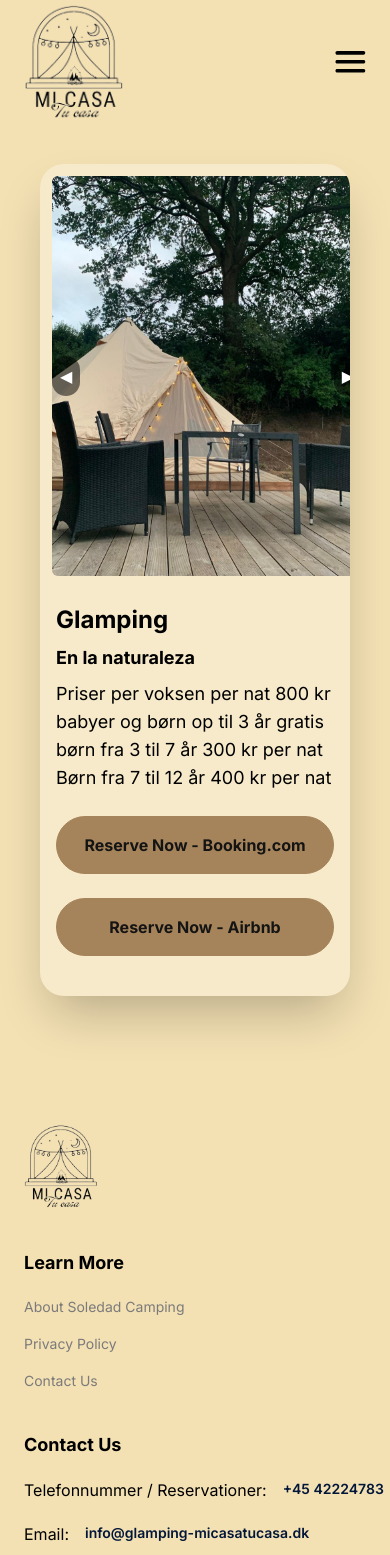
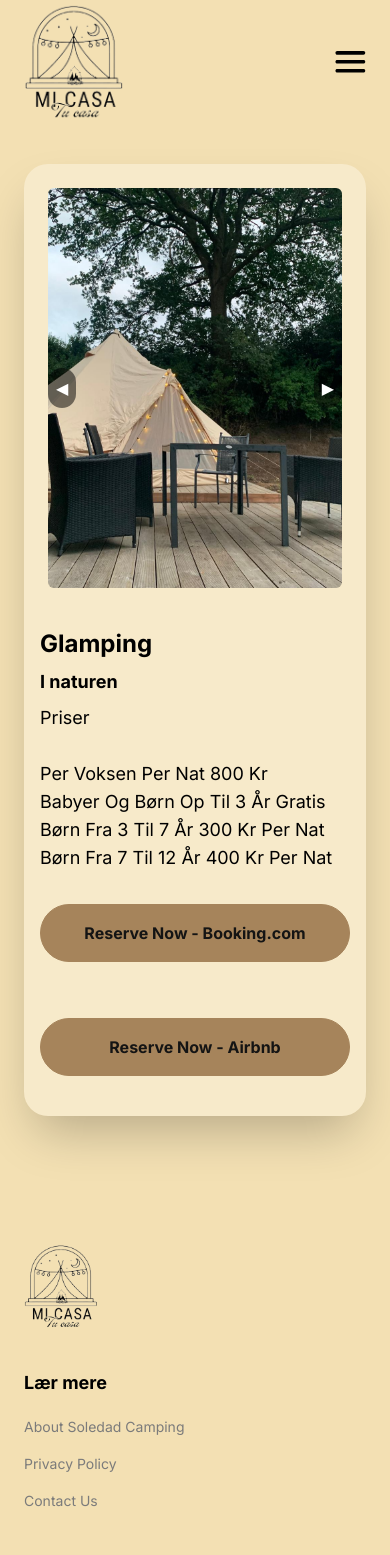
Before and after one commit to brumar77/test, a Next.js app: page /price in a window 390 px wide. Shown: the top 1555 px of the page. Built offline with nearby package versions, Linux system fonts and the light colour scheme.

Commit message:
cambios traduccion

```diff
--- a/app/about/page.tsx
+++ b/app/about/page.tsx
@@ -5,7 +5,7 @@ import { ABOUT_HISTORY, ABOUT_IMAGES } from "@/constants";
 export default function About() {
   return (
     <section className="max-container padding-container grid grid-cols-1 md:grid-cols-2 gap-5 py-10 pb-20 md:gap-2 lg:py-20 xl:flex-row">
-      <Story title="About us" histories={ABOUT_HISTORY} />
+      <Story title="Om os" histories={ABOUT_HISTORY} />
       <Carousel images={ABOUT_IMAGES} />
     </section>
   );
--- a/app/our-pets/page.tsx
+++ b/app/our-pets/page.tsx
@@ -5,7 +5,7 @@ import { OUR_PETS, OUR_PETS_HISTORY } from "@/constants";
 export default function OurPets() {
   return (
     <section className="max-container padding-container grid grid-cols-1 md:grid-cols-2 gap-5 py-10 pb-20 md:gap-2 lg:py-20 xl:flex-row">
-      <Story title="Our Pets" histories={OUR_PETS_HISTORY} />
+      <Story title="Vores kæledyr" histories={OUR_PETS_HISTORY} />
       <Carousel images={OUR_PETS} />
     </section>
   );
--- a/app/price/page.tsx
+++ b/app/price/page.tsx
@@ -5,7 +5,7 @@ import { BASICPRODUCTS } from "@/constants";
 
 export default function ProductPage() {
   return (
-    <section className="max-container padding-container flex flex-col gap-20 py-10 pb-32 md:gap-28 lg:py-20 xl:flex-row">
+    <section className="max-container padding-container flex items-center justify-center flex-col gap-20 py-10 pb-32 md:gap-28 lg:py-20 xl:flex-row">
       <Product products={BASICPRODUCTS} />
     </section>
   );
--- a/components/Carrousel.tsx
+++ b/components/Carrousel.tsx
@@ -36,7 +36,7 @@ const Carousel = ({ images, showButtons = false }: CarouselProps) => {
   };
 
   return (
-    <div className="relative w-full h-[400px] md:h-[500px] lg:h-[600px] overflow-hidden">
+    <div className="relative w-full h-[400px] md:h-[500px] lg:h-[600px] overflow-hidden px-4 sm:px-8 md:px-12 lg:px-16">
       {images.map((image, index) => (
         <div
           key={index}
--- a/components/Hero.tsx
+++ b/components/Hero.tsx
@@ -51,7 +51,7 @@ export const Hero = () => {
           <p className="bold-16 lg:bold-20 text-blue-70">
             1.5k
             <span className="regular-16 lg:regular-20 ml-1">
-              Excellent Reviews
+            Fremragende anmeldelser
             </span>
           </p>
         </div>
@@ -59,7 +59,7 @@ export const Hero = () => {
         <div className="flex flex-col w-full gap-3 sm:flex-row">
           <Button
             type="button"
-            title="Go to Booking.com"
+            title="Gå til Booking.com"
             variant="btn_booking_color"
             className="hover:opacity-80"
             href={SOCIALS.links[2].href}
@@ -81,7 +81,7 @@ export const Hero = () => {
               <p className="regular-16 text-gray-30">Location</p>
               <Image src="/close.svg" width={24} height={24} alt="close" />
             </div>
-            <p className="bold-20 text-white">Ravnholmvej 40</p>
+            <p className="bold-20 text-white">Ravnholmvej</p>
           </div>
 
           <div className="flexBetween">
--- a/components/Product/Product.tsx
+++ b/components/Product/Product.tsx
@@ -7,8 +7,8 @@ import { ProductImage } from "./ProductImage";
 import { ProductInformation } from "./ProductInformation";
 
 type ImagesProps = {
-  src: string,
-  alt: string
+  src: string;
+  alt: string;
 };
 
 type ProductItem = {
@@ -33,20 +33,20 @@ type ProductProps = {
 
 export const Product = ({ products }: ProductProps) => {
   return (
-    <div className="grid gap-6 grid-cols-1">
+    <>
       {products.length > 0 ? (
         products.map((product) => (
           <div
             key={product.id}
-            className="bg-white/30 gap-3 shadow-2xl rounded-3xl overflow-hidden mx-4 lg:flex lg:items-center"
+            className="bg-white/30 gap-3 shadow-2xl rounded-3xl overflow-hidden mx-4 lg:flex lg:items-center w-full items-center"
           >
             {product.image && (
-              <div className="mx-3 my-3 w-full lg:w-1/2 md:flex md:justify-center">
+              <div className="mx-3 my-3 lg:w-1/2 md:flex md:justify-center p-3">
                 <Carousel images={product.image} showButtons={true} />
               </div>
             )}
 
-            <div className="p-4 lg:w-1/2 lg:flex lg:flex-col lg:justify-between">
+            <div className="p-4 w-full lg:w-3/4 md:w-full lg:flex lg:flex-col lg:justify-between">
               <ProductInformation
                 title={product.title}
                 subtitle={product.subtitle}
@@ -54,6 +54,7 @@ export const Product = ({ products }: ProductProps) => {
                 price={product.price}
               />
 
+              <div className="flex justify-center mt-2">
                 <Button
                   type="button"
                   title="Reserve Now - Booking.com"
@@ -62,6 +63,8 @@ export const Product = ({ products }: ProductProps) => {
                   href={SOCIALS.links[2].href}
                   className="hover:btn_champagne_medium"
                 />
+              </div>
+              <div className="flex items-center justify-center mt-2">
                 <Button
                   type="button"
                   title="Reserve Now - Airbnb"
@@ -71,12 +74,12 @@ export const Product = ({ products }: ProductProps) => {
                   className="hover:btn_champagne_medium"
                 />
               </div>
-
+            </div>
           </div>
         ))
       ) : (
         <h3 className="text-center mt-8">No existen productos</h3>
       )}
-    </div>
+    </>
   );
 };
--- a/components/Product/ProductInformation.tsx
+++ b/components/Product/ProductInformation.tsx
@@ -12,7 +12,7 @@ export const ProductInformation = ({ title, subtitle, description, price }: Prod
     <>
       <h2 className="text-2xl font-bold mb-2">{title}</h2>
       <h3 className="text-lg font-bold mb-2">{subtitle}</h3>
-      <p className="text-lg">{description}</p>
+      <p className="text-lg whitespace-pre-line flex-grow">{description}</p>
       {/* <p className="text-lg font-bold mt-3">Price: $ {price}</p> */}
     </>
   );
--- a/components/Story.tsx
+++ b/components/Story.tsx
@@ -40,7 +40,7 @@ const Story = ({ title, subtitle, histories }: StoryProps ) => {
         <div className="mt-6">
           <Button
             type="button"
-            title={showMore ? "Read less" : "Read more"}
+            title={showMore ? "Læs mindre" : "Læs mere"}
             variant="btn_champagne_hard"
             onClick={toggleShowMore}
             className="w-full lg:w-auto"
--- a/constants/index.ts
+++ b/constants/index.ts
@@ -1,5 +1,3 @@
-import { title } from "process";
-
 // NAVIGATION
 export const NAV_LINKS = [
   { href: "/", key: "home", label: "Forside" },
@@ -58,10 +56,10 @@ export const ABOUT_IMAGES = [
     src: "/about-us/2-glamping-denmark-mi-casa-tu-casa-family.jpg",
     alt: "glamping-denmark-mi-casa-tu-casa-family",
   },
-  {
-    src: "/about-us/3-glamping-denmark-mi-casa-tu-casa-family.jpg",
-    alt: "glamping-denmark-mi-casa-tu-casa-family",
-  },
+  // {
+  //   src: "/about-us/3-glamping-denmark-mi-casa-tu-casa-family.jpg",
+  //   alt: "glamping-denmark-mi-casa-tu-casa-family",
+  // },
   {
     src: "/about-us/4-glamping-denmark-mi-casa-tu-casa-family.jpg",
     alt: "glamping-denmark-mi-casa-tu-casa-family",
@@ -114,8 +112,7 @@ export const FEATURES = [
   {
     title: "Luxury in the nature",
     icon: "/diamante.svg",
-    description:
-      "En overnatning i velindrettet og veludstyret telt på trædæk",
+    description: "En overnatning i velindrettet og veludstyret telt på trædæk",
   },
   {
     title: "Dampsauna",
@@ -156,7 +153,8 @@ export const FEATURES = [
   {
     title: "Sengetøj",
     icon: "/ropa-cama.png",
-    description: "Vores glamping tilbyder komfortabelt og indbydende sengetøj, der sikrer en god nattesøvn. Dyner og puder er nøje udvalgt for at give dig den bedst mulige komfort, så du kan vågne op frisk og udhvilet.",
+    description:
+      "Vores glamping tilbyder komfortabelt og indbydende sengetøj, der sikrer en god nattesøvn. Dyner og puder er nøje udvalgt for at give dig den bedst mulige komfort, så du kan vågne op frisk og udhvilet.",
   },
   {
     title: "Rolige Vandrestier i Naturen - Oplev Skønheden på Fyn",
@@ -167,7 +165,8 @@ export const FEATURES = [
   {
     title: "Cykler til Udlån - Udforsk Skønheden af Fyn",
     icon: "/bike-50.png",
-    description: "Nyd muligheden for at låne en cykel på vores glamping og udforsk Fyns naturskønne landskab på egen hånd. Tag gerne din egen hjelm med, hvis du har brug for det.",
+    description:
+      "Nyd muligheden for at låne en cykel på vores glamping og udforsk Fyns naturskønne landskab på egen hånd. Tag gerne din egen hjelm med, hvis du har brug for det.",
   },
   {
     title: "Beliggenhed i Danmark - Oplev Skønheden",
@@ -186,13 +185,13 @@ export const FEATURES = [
 // FOOTER SECTION
 export const FOOTER_LINKS = [
   {
-    title: "Learn More",
+    title: "Lær mere",
     links: ["About Soledad Camping", "Privacy Policy", "Contact Us"],
   },
 ];
 
 export const FOOTER_CONTACT_INFO = {
-  title: "Contact Us",
+  title: "Kontakt os",
   links: [
     { label: "Telefonnummer / Reservationer", value: "+45 42224783" },
     { label: "Email", value: "info@glamping-micasatucasa.dk" },
@@ -211,7 +210,7 @@ export const SOCIALS = {
       icon: "/instagram.svg",
     },
     {
-      href: " https://www.booking.com/Share-AIvusaz",
+      href: "https://www.booking.com/Share-Dqs0cx",
       icon: "/booking-icon.svg",
     },
     {
@@ -225,12 +224,13 @@ export const BASICPRODUCTS = [
   {
     id: 1,
     title: "Glamping",
-    subtitle: "En la naturaleza",
+    subtitle: "I naturen",
     description: `Priser
-      per voksen per nat 800 kr
-      babyer og børn op til 3 år gratis
-      børn fra 3 til 7 år 300 kr per nat
-      Børn fra 7 til 12 år 400 kr per nat`,
+
+      Per Voksen Per Nat 800 Kr
+      Babyer Og Børn Op Til 3 År Gratis
+      Børn Fra 3 Til 7 År 300 Kr Per Nat
+      Børn Fra 7 Til 12 År 400 Kr Per Nat`,
     image: [
       {
         src: "/price/glamping-in-denmark-mi-casa-tu-casa-best-price-1.jpg",
@@ -280,18 +280,18 @@ export const BASICPRODUCTS = [
         src: "/price/glamping-in-denmark-mi-casa-tu-casa-price-6.jpg",
         alt: "glamping-in-denmark-mi-casa-tu-casa-price-6",
       },
-      {
-        src: "/product-glamping.jpg",
-        alt: "Product Glamping",
-      },
-      {
-        src: "/product-glamping-2.jpg",
-        alt: "Product Glamping 2",
-      },
-      {
-        src: "/product-glamping-3.jpg",
-        alt: "Product Glamping 3",
-      },
+      // {
+      //   src: "/product-glamping.jpg",
+      //   alt: "Product Glamping",
+      // },
+      // {
+      //   src: "/product-glamping-2.jpg",
+      //   alt: "Product Glamping 2",
+      // },
+      // {
+      //   src: "/product-glamping-3.jpg",
+      //   alt: "Product Glamping 3",
+      // },
     ],
     price: 123456,
     availableRoom: true,
--- a/tailwind.config.ts
+++ b/tailwind.config.ts
@@ -35,8 +35,8 @@ module.exports = {
         },
       },
       backgroundImage: {
-        'bg-img-1': "url('/img-1.png')",
-        'bg-img-2': "url('/img-2.png')",
+        'bg-img-1': "url('/price/glamping-in-denmark-mi-casa-tu-casa-best-price-2.jpg')",
+        'bg-img-2': "url('/price/glamping-in-denmark-mi-casa-tu-casa-price-0.jpg')",
         'feature-bg': "url('/feature-bg.png')",
         pattern: "url('/pattern.png')",
         'pattern-2': "url('/pattern-bg.png')",
```
Also changed, not shown: components/Camp.tsx (+17 -5 lines), components/Guide.tsx (+5 -5 lines). Lines whose indentation alone changed are shown as unchanged.
